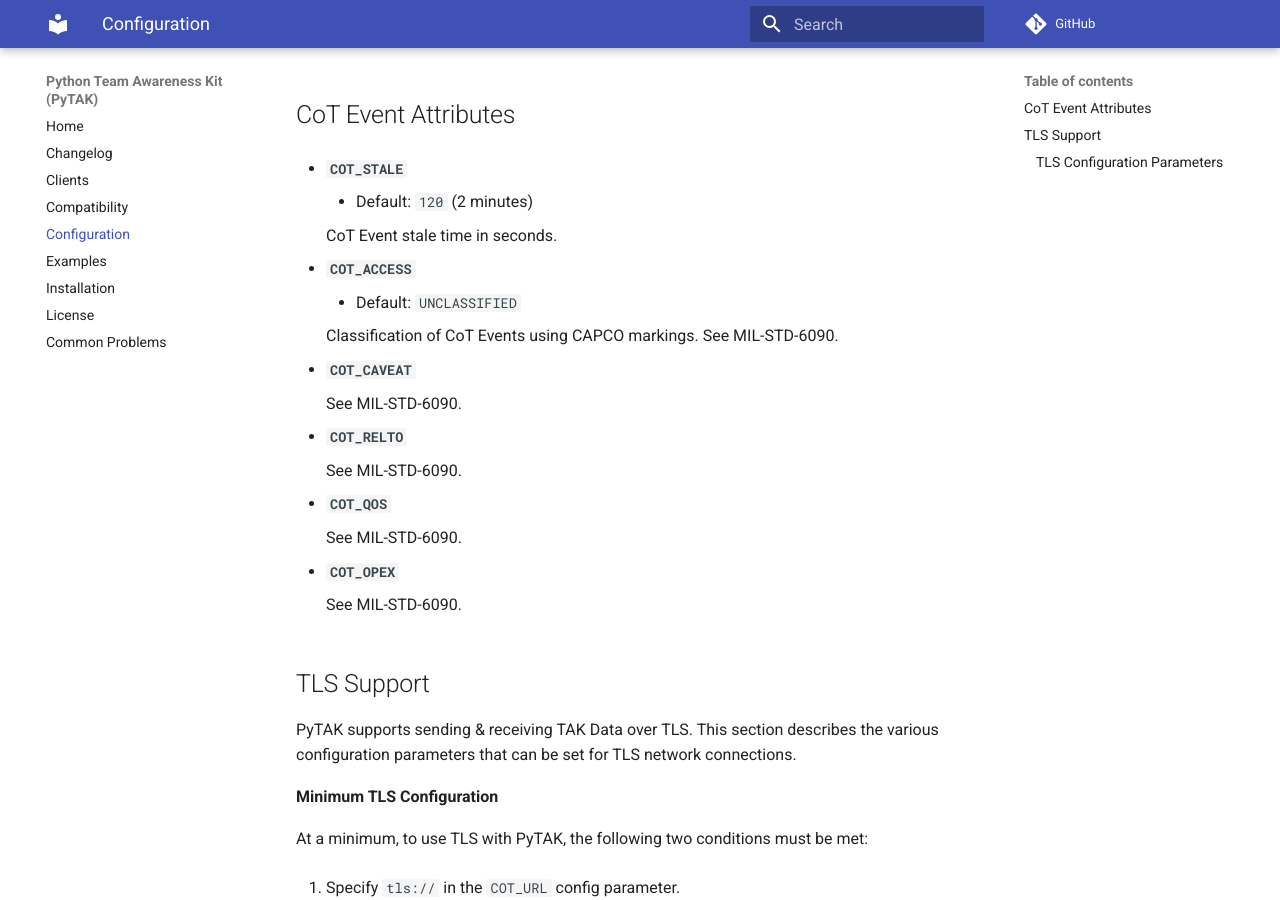
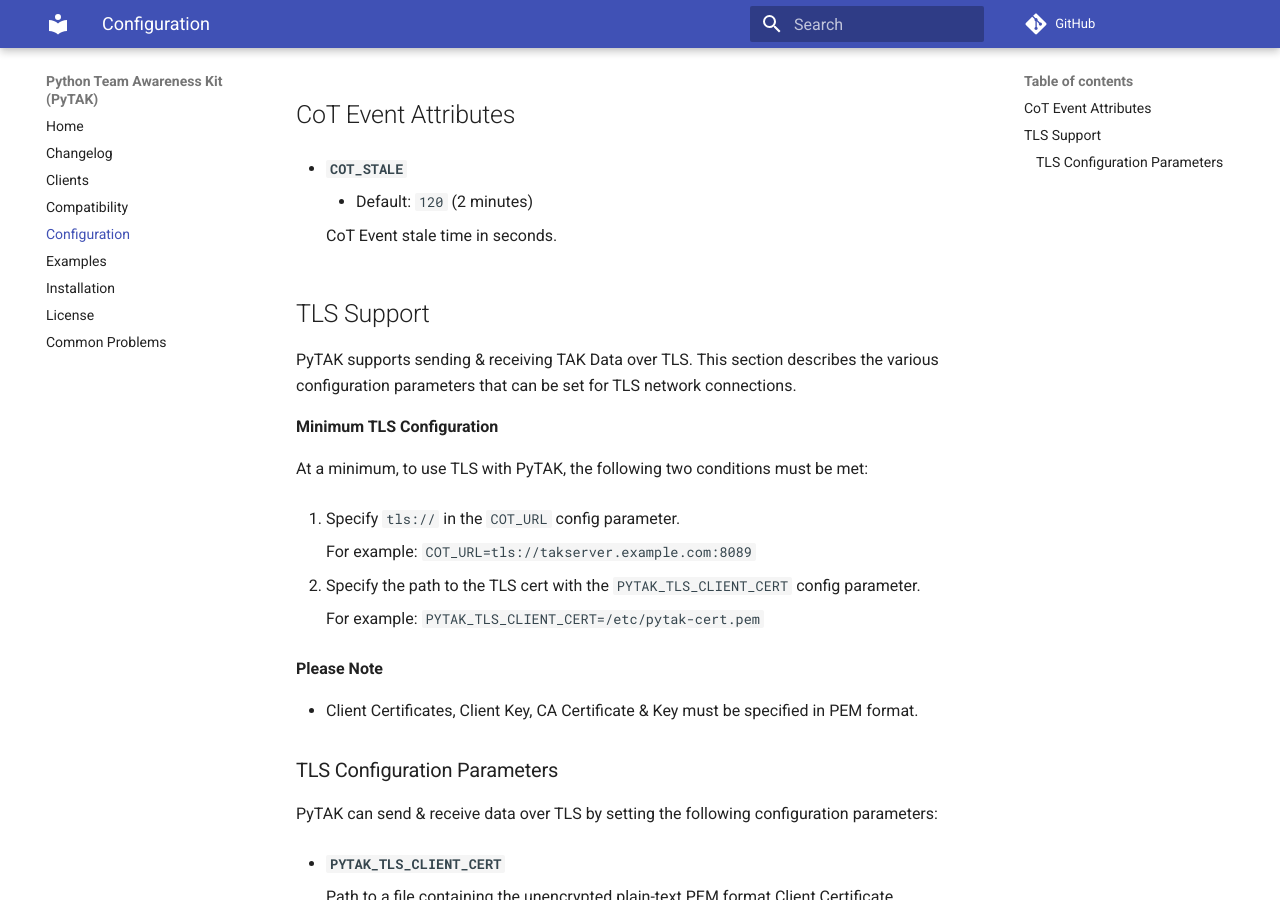
Before and after one commit to snstac/pytak, an MkDocs documentation site: the page built from docs/configuration.md, in a window 1280 px wide and 900 px high, scrolled down 1678 px. Built offline with MkDocs 1.6.1 and Material for MkDocs 9.7.7, drawn with Linux system fonts in a browser that asks for light colours; comment, search, counter and statistics services are not loaded.

Commit message:
Fixes #60: Documentation update. Fixes #61: Adding tests for Python 3.11 & 3.12.

```diff
--- a/docs/configuration.md
+++ b/docs/configuration.md
@@ -78,32 +78,6 @@ PyTAK has the following built-in configuration parameters:
     CoT Event stale time in seconds.
 
 
-* **`COT_ACCESS`**
-    * Default: `UNCLASSIFIED`
-
-    Classification of CoT Events using CAPCO markings. See MIL-STD-6090.
-
-
-* **`COT_CAVEAT`**
-
-    See MIL-STD-6090.
-
-
-* **`COT_RELTO`**
-
-    See MIL-STD-6090.
-
-
-* **`COT_QOS`**
-
-    See MIL-STD-6090.
-
-
-* **`COT_OPEX`**
-
-    See MIL-STD-6090.
-
-
 ## TLS Support
 
 PyTAK supports sending & receiving TAK Data over TLS. This section describes the various configuration parameters that can be set for TLS network connections.
```
Also changed, not shown: 1 other file.
